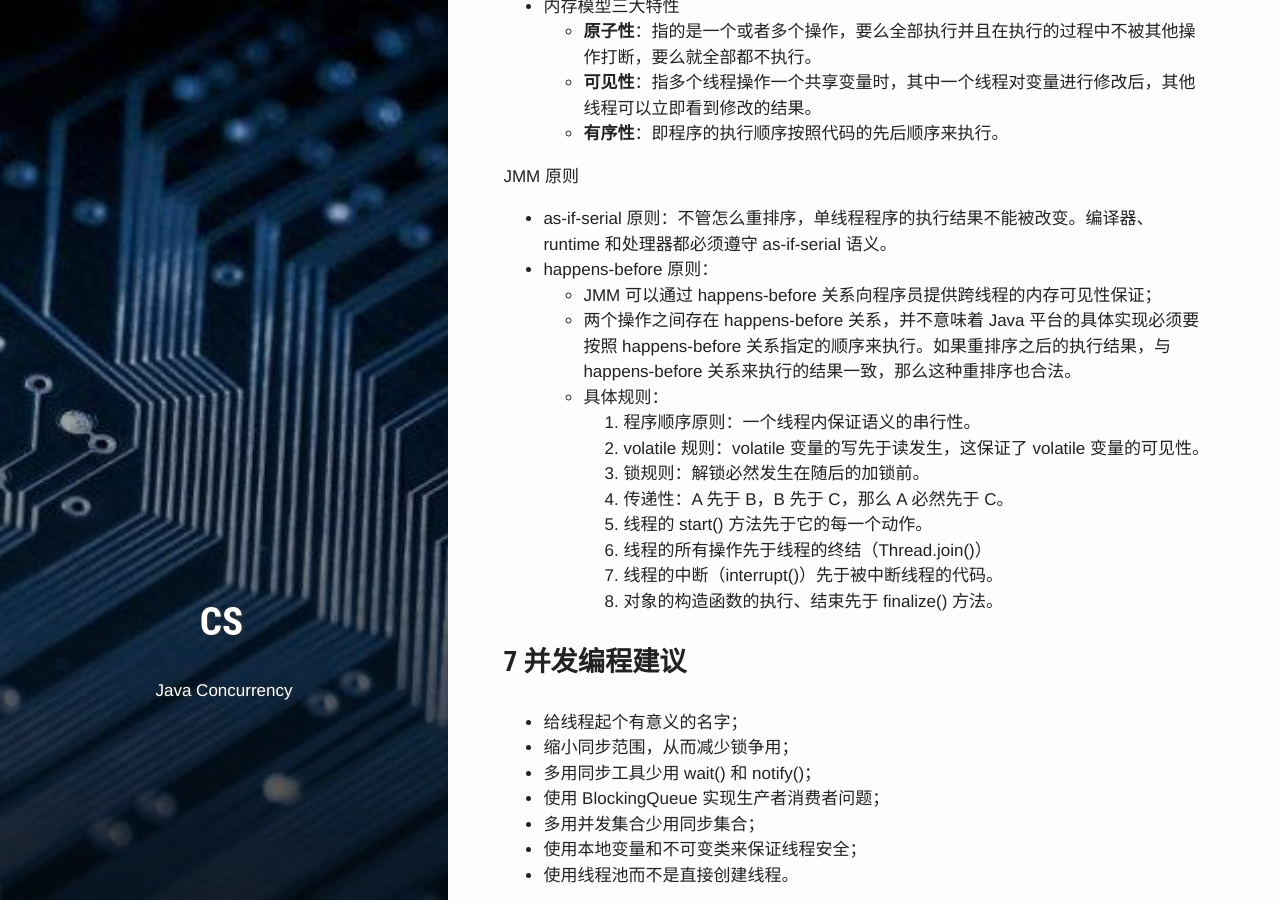
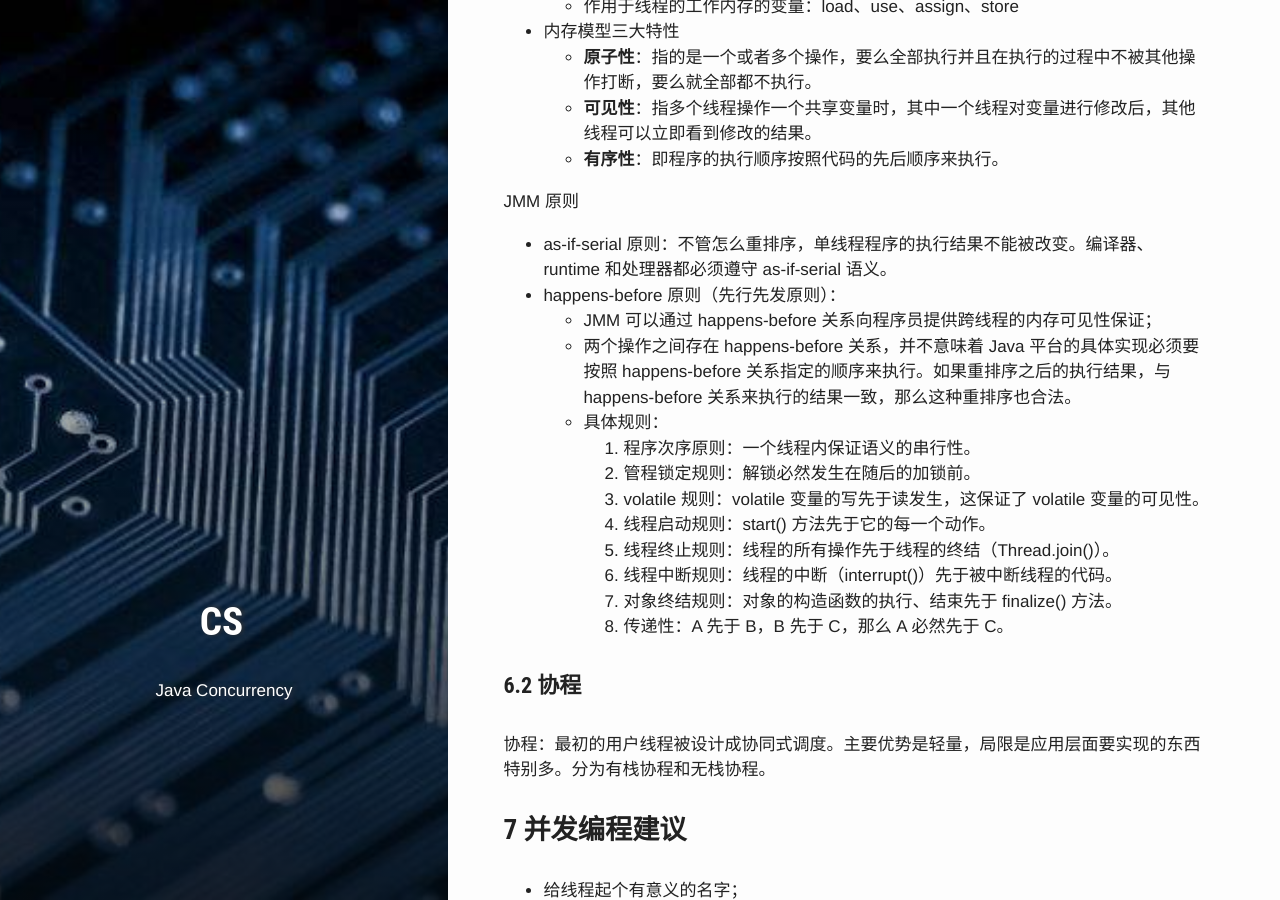
Before and after one commit to PetePro/PetePro.github.io, a Jekyll site: the page built from _posts/ComputerScience/Java/2020-03-15-java-concurrent.markdown, in a window 1280 px wide and 900 px high, scrolled down 14542 px. Built offline with Jekyll 4.4.1, drawn with Linux system fonts in a browser that asks for light colours; some web fonts are replaced.

Commit message:
Update 2020-03-15-java-concurrent.markdown

```diff
--- a/_posts/ComputerScience/Java/2020-03-15-java-concurrent.markdown
+++ b/_posts/ComputerScience/Java/2020-03-15-java-concurrent.markdown
@@ -44,6 +44,7 @@ bg: "CS.jpg"
   - [5.4 原子操作类](#54-%e5%8e%9f%e5%ad%90%e6%93%8d%e4%bd%9c%e7%b1%bb)
 - [6 线程安全](#6-%e7%ba%bf%e7%a8%8b%e5%ae%89%e5%85%a8)
   - [6.1 Java内存模型](#61-java%e5%86%85%e5%ad%98%e6%a8%a1%e5%9e%8b)
+  - [6.2 协程](#62-%e5%8d%8f%e7%a8%8b)
 - [7 并发编程建议](#7-%e5%b9%b6%e5%8f%91%e7%bc%96%e7%a8%8b%e5%bb%ba%e8%ae%ae)
 
 
@@ -443,20 +444,21 @@ es.shutdown();
 
 JMM 原则
 - as-if-serial 原则：不管怎么重排序，单线程程序的执行结果不能被改变。编译器、runtime 和处理器都必须遵守 as-if-serial 语义。
-- happens-before 原则：
+- happens-before 原则（先行先发原则）：
   - JMM 可以通过 happens-before 关系向程序员提供跨线程的内存可见性保证；
   - 两个操作之间存在 happens-before 关系，并不意味着 Java 平台的具体实现必须要按照 happens-before 关系指定的顺序来执行。如果重排序之后的执行结果，与 happens-before 关系来执行的结果一致，那么这种重排序也合法。
   - 具体规则：
-    1. 程序顺序原则：一个线程内保证语义的串行性。
-    2. volatile 规则：volatile 变量的写先于读发生，这保证了 volatile 变量的可见性。
-    3. 锁规则：解锁必然发生在随后的加锁前。
-    4. 传递性：A 先于 B，B 先于 C，那么 A 必然先于 C。
-    5. 线程的 start() 方法先于它的每一个动作。
-    6. 线程的所有操作先于线程的终结（Thread.join()）
-    7. 线程的中断（interrupt()）先于被中断线程的代码。
-    8. 对象的构造函数的执行、结束先于 finalize() 方法。
+    1. 程序次序原则：一个线程内保证语义的串行性。
+    2. 管程锁定规则：解锁必然发生在随后的加锁前。
+    3. volatile 规则：volatile 变量的写先于读发生，这保证了 volatile 变量的可见性。
+    4. 线程启动规则：start() 方法先于它的每一个动作。
+    5. 线程终止规则：线程的所有操作先于线程的终结（Thread.join()）。
+    6. 线程中断规则：线程的中断（interrupt()）先于被中断线程的代码。
+    7. 对象终结规则：对象的构造函数的执行、结束先于 finalize() 方法。
+    8. 传递性：A 先于 B，B 先于 C，那么 A 必然先于 C。
 
-
+#### 6.2 协程
+协程：最初的用户线程被设计成协同式调度。主要优势是轻量，局限是应用层面要实现的东西特别多。分为有栈协程和无栈协程。
 
 
 
```
